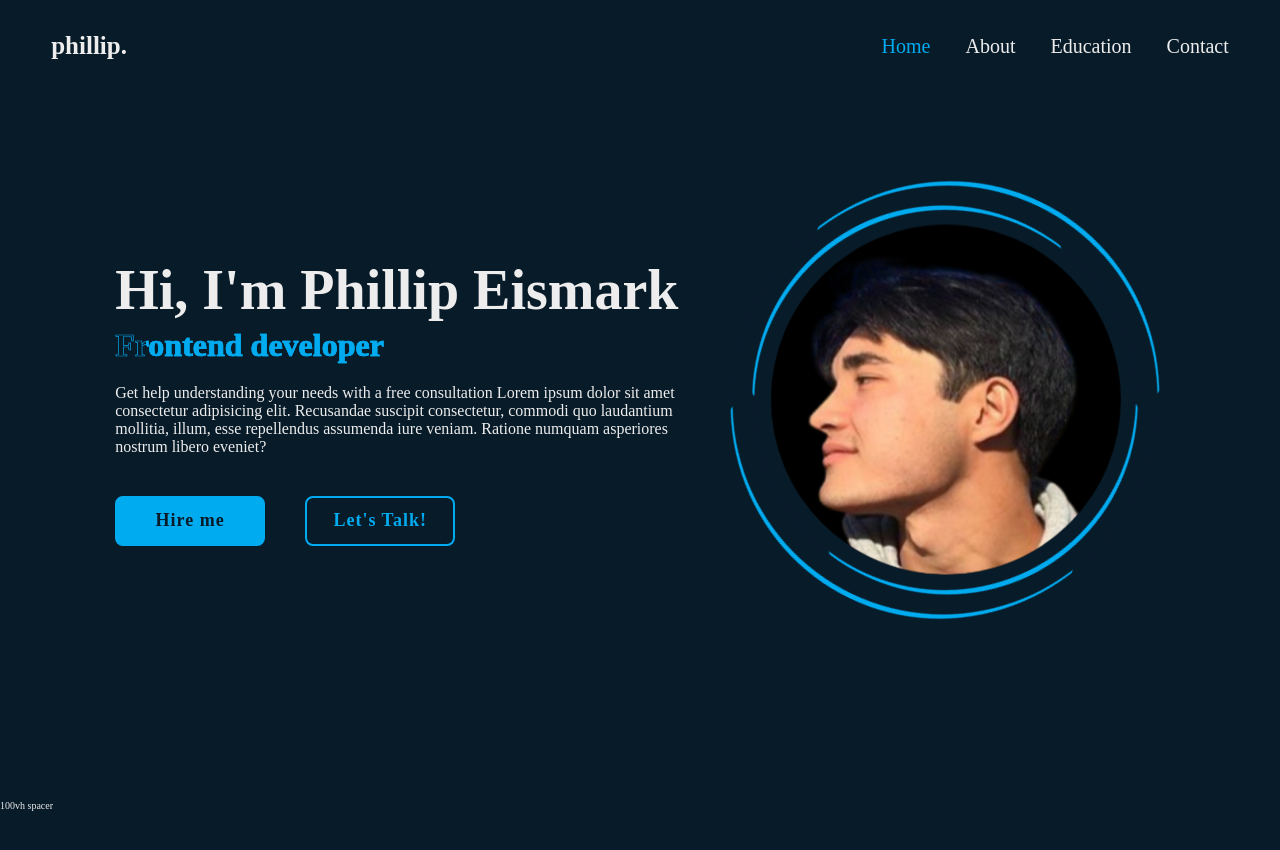
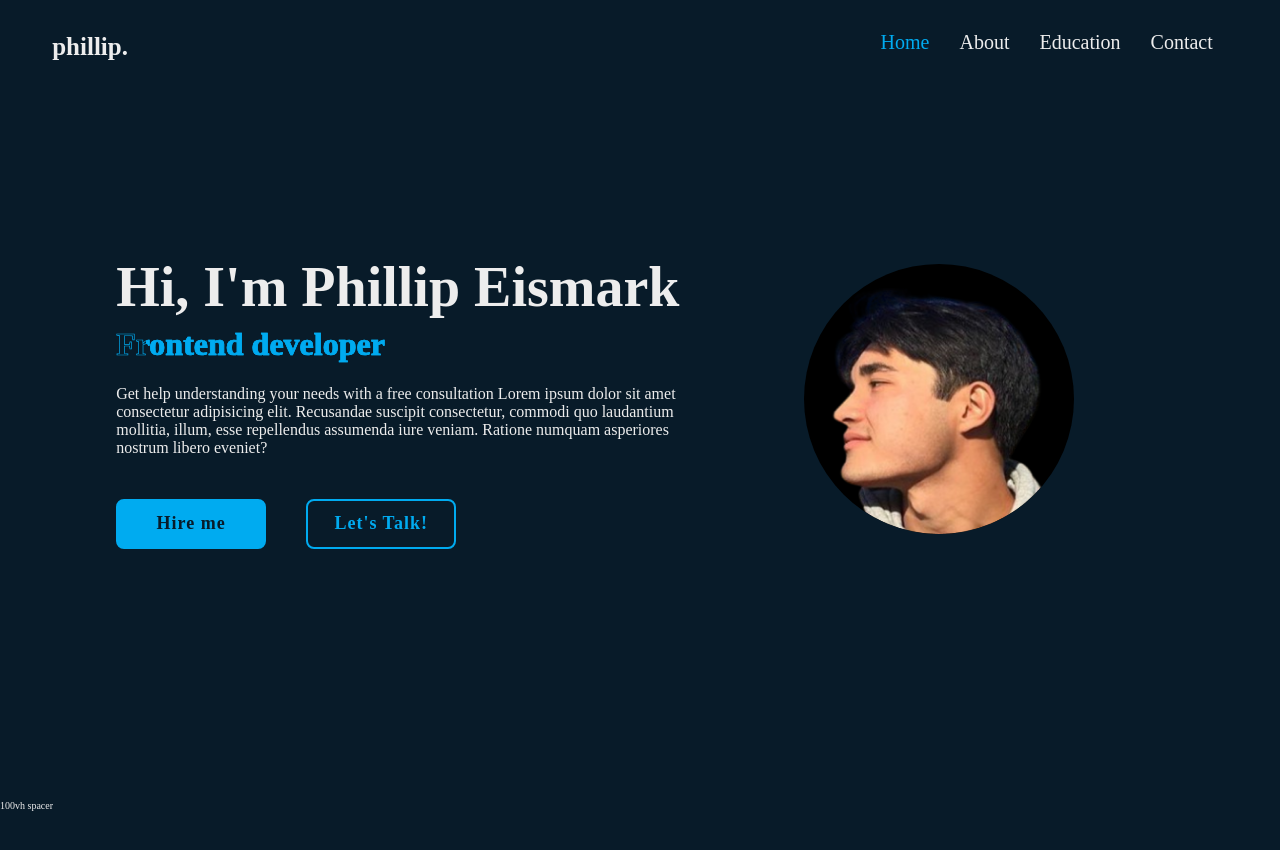
Before and after one commit to PhillipFraThailand/css-only-portfolio-site, a Next.js app: page / in a window 1280 px wide. Shown: the top 850 px of the page. Built offline with nearby package versions, Linux system fonts and the light colour scheme.

Commit message:
make animations and img nicer

```diff
--- a/src/app/components/animated-spinner-image/animatedSpinnerImage.module.css
+++ b/src/app/components/animated-spinner-image/animatedSpinnerImage.module.css
@@ -17,10 +17,10 @@
   height: 100%;
   display: inline-block;
   border-radius: 50%;
-  border-bottom: .1rem solid var(--bg-color);
-  border-top: .1rem solid var(--bg-color);
-  border-left: .5rem solid var(--main-color);
-  border-right: .5rem solid var(--main-color);
+  border-bottom: 0.1rem solid var(--bg-color);
+  border-top: 0.1rem solid var(--bg-color);
+  border-left: .3rem solid var(--main-color);
+  border-right: .3rem solid var(--main-color);
   animation: spinnerReverse 32s linear infinite;
  }
 
--- a/src/app/components/animated-wrapper/AnimatedWrapper.tsx
+++ b/src/app/components/animated-wrapper/AnimatedWrapper.tsx
@@ -1,5 +1,5 @@
 import { CSSProperties, FC, ReactNode } from "react";
-
+import styles from "./animatedWrapper.module.css";
 type AnimatedWrapperProps = {
   index: number;
   children: ReactNode;
@@ -13,7 +13,7 @@ export const AnimatedWrapper: FC<AnimatedWrapperProps> = ({
   const style = { "--i": index + 1 } as CSSProperties; // Cast to avoid ts error.
 
   return (
-    <div className="animate" style={style}>
+    <div className={styles.animate} style={style}>
       {children}
     </div>
   );
--- /dev/null
+++ b/src/app/components/animated-wrapper/animatedWrapper.module.css
@@ -0,0 +1,26 @@
+.animate {
+  position: relative; /* Make children & pseudo elements' position relative to fit them in parent even with position absolute */
+  padding: 1px; /* Ensure proper covering of children elements*/
+}
+.animate::before {
+  content: '';
+  top: 0;
+  right: 0; /* Lock right side so when width is shrinking, its the left side that toward the locked right side. */
+  width: 100%;
+  height: 100%;
+  position: absolute;
+  background: var(--bg-color);
+  z-index: 1; /* Move in front of Frontend Developer subtitle */
+  transition: 0.5s;
+  animation: showRight 1s forwards;
+  animation-delay: calc(0.3s * var(--i));
+}
+
+@keyframes showRight {
+  0% {
+    width: 100%;
+  }
+  100% {
+    width: 0;
+  }
+}
--- a/src/app/components/header/Header.tsx
+++ b/src/app/components/header/Header.tsx
@@ -24,19 +24,19 @@ export const Header: FC = () => {
       <AnimatedWrapper index={0}>
         <h1 className={styles.logo}>phillip.</h1>
       </AnimatedWrapper>
-      <nav className={styles.navbar}>
-        {links.map(({ text, href, active }, index) => (
-          // + 1 to animate logo first
-          <AnimatedWrapper key={`${text}-${index}`} index={index + 1}>
+      <AnimatedWrapper index={1}>
+        <nav className={styles.navbar}>
+          {links.map(({ text, href, active }, index) => (
             <Link
+              key={`${text}-${index}`}
               href={href}
               className={`${styles.a} ${active ? styles.active : undefined}`}
             >
               {text}
             </Link>
-          </AnimatedWrapper>
-        ))}
-      </nav>
+          ))}
+        </nav>
+      </AnimatedWrapper>
     </header>
   );
 };
--- a/src/app/components/header/header.module.css
+++ b/src/app/components/header/header.module.css
@@ -4,11 +4,9 @@
     top: 0;
     left: 0;
     width: 100%;
-    background: transparent;
     /* set vertical padding 2 times root's font size, and horizontal padding 9% of the viewport width */
     padding: 3rem 4%;
     justify-content: space-between;
-    align-items: center;
     z-index: 100;
 }
 
@@ -19,14 +17,18 @@
 }
 
 .navbar {
-    display: flex;
+    width: 100%;
+    justify-content: space-between;
+    display: inline-flex;
+    align-items: center;
 }
 
 .navbar a {
+    margin-inline: 1.5rem;
     font-size: 2rem;
     color: var(--text-color);
-    font-weight: 500;
-    margin-left: 3.5rem;
+    font-weight: 400;
+    /* margin-left: 3.5rem; */
     transition: .3s;
 }
 
--- a/src/app/components/home-section/HomeSection.tsx
+++ b/src/app/components/home-section/HomeSection.tsx
@@ -1,33 +1,51 @@
 import { FC } from "react";
 import styles from "./homeSection.module.css";
 import { AnimatedSpinnerImage } from "../animated-spinner-image/AnimatedSpinnerImage";
+import { AnimatedWrapper } from "../animated-wrapper/AnimatedWrapper";
+import Image from "next/image";
 
 export const HomeSection: FC = () => {
   return (
     <section className={styles.home}>
       <div className={styles.homeContent}>
+        <AnimatedWrapper index={0}>
           <h1>
             Hi, I&apos;m <span>Phillip Eismark</span>
           </h1>
-
+        </AnimatedWrapper>
+        <AnimatedWrapper index={1}>
           <h3 className={styles.outlinedText}>Frontend developer</h3>
+        </AnimatedWrapper>
+        <AnimatedWrapper index={2}>
           <p>
-          Get help understanding your needs with a free consultation Lorem ipsum
-          dolor sit amet consectetur adipisicing elit. Recusandae suscipit
-          consectetur, commodi quo laudantium mollitia, illum, esse repellendus
-          assumenda iure veniam. Ratione numquam asperiores nostrum libero
-          eveniet?
+            Get help understanding your needs with a free consultation Lorem
+            ipsum dolor sit amet consectetur adipisicing elit. Recusandae
+            suscipit consectetur, commodi quo laudantium mollitia, illum, esse
+            repellendus assumenda iure veniam. Ratione numquam asperiores
+            nostrum libero eveniet?
           </p>
+        </AnimatedWrapper>
+        <AnimatedWrapper index={3}>
           <div className="btnContainer">
             <a className="btn" href="#">
               Hire me
             </a>
-          <a className="btn" href="#">
+            <a className="btn animate" href="#">
               Let&apos;s Talk!
             </a>
           </div>
+        </AnimatedWrapper>
       </div>
-      <AnimatedSpinnerImage height={350} width={350} />
+      <AnimatedWrapper index={0}>
+        <Image
+          priority={true}
+          className={`${styles.homeImg}`}
+          src="/assets/Group 4.png"
+          alt="Image of Phillip Eismark"
+          height={350}
+          width={350}
+        />
+      </AnimatedWrapper>
     </section>
   );
 };
--- a/src/app/components/home-section/homeSection.module.css
+++ b/src/app/components/home-section/homeSection.module.css
@@ -12,8 +12,12 @@
 }
 
 .homeImg {
-    height: 700px;
-    width: 700px;
+    background-color: black;
+    border-radius: 50%;
+    min-height: 450px !important;
+    min-width: 450px !important;
+    max-height: 450px !important;
+    max-width: 450px !important;
     transition: 0.5s;
 }
 
--- a/src/app/globals.css
+++ b/src/app/globals.css
@@ -132,22 +132,6 @@ p {
   color: var(--bg-color)
 }
 
-.animate {
-  position: relative; /* Make children & pseudo elements' position relative to fit them to stay in parent when we set theirs position to absolute */
-}
-.animate::before {
-  content: '';
-  position: absolute;
-  top: 0;
-  right: 0; /* Lock right side so when width is shrinking, the left side moves toward the locked right side. */
-  width: 100%;
-  height: 100%;
-  background: var(--main-color);
-  transition: 1s;
-  animation: showRight 1s forwards;
-  animation-delay: calc(0.3s * var(--i));
-}
-
 @media (max-width: 1200px){
   html {
     font-size: 55%;
@@ -159,12 +143,3 @@ p {
     width: 150px;
   }
 }
-
-@keyframes showRight {
-  0% {
-    width: 100%;
-  }
-  100% {
-    width: 0;
-  }
-}
```
Lines whose indentation alone changed are shown as unchanged.
